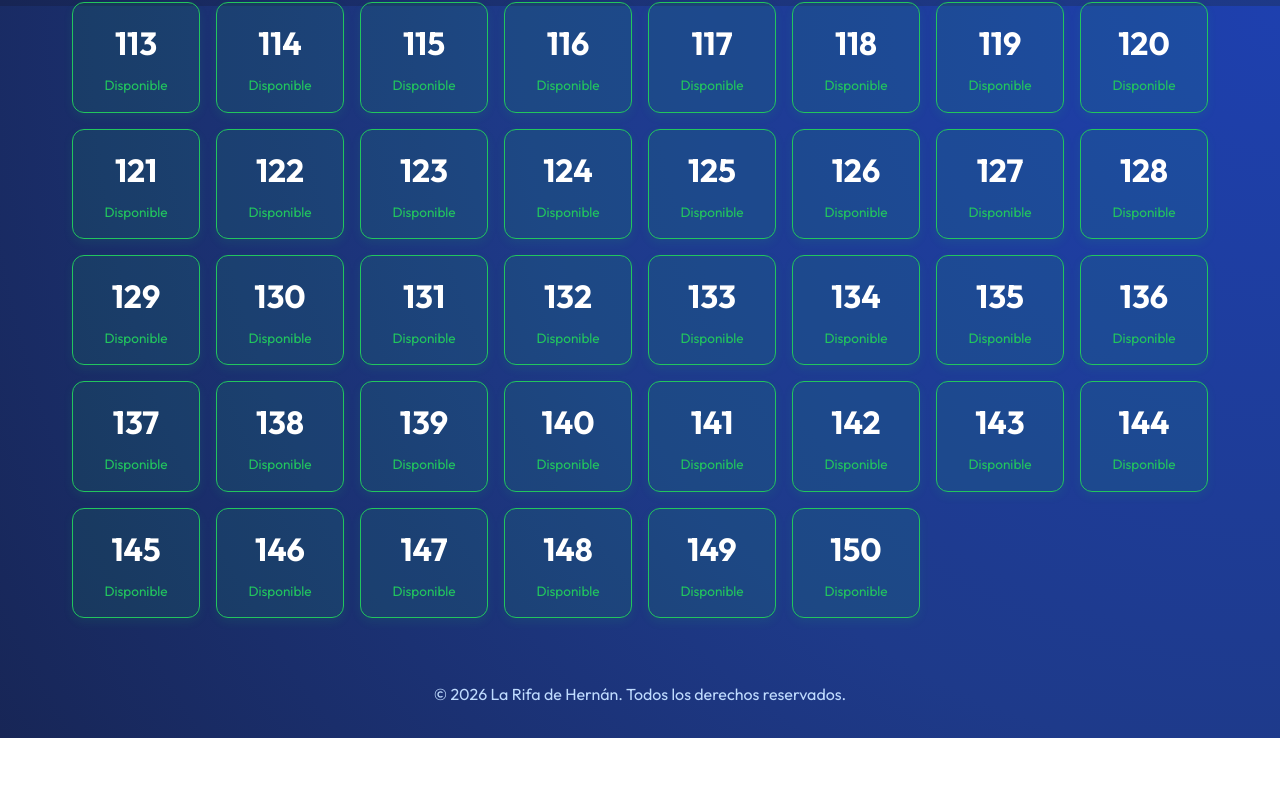
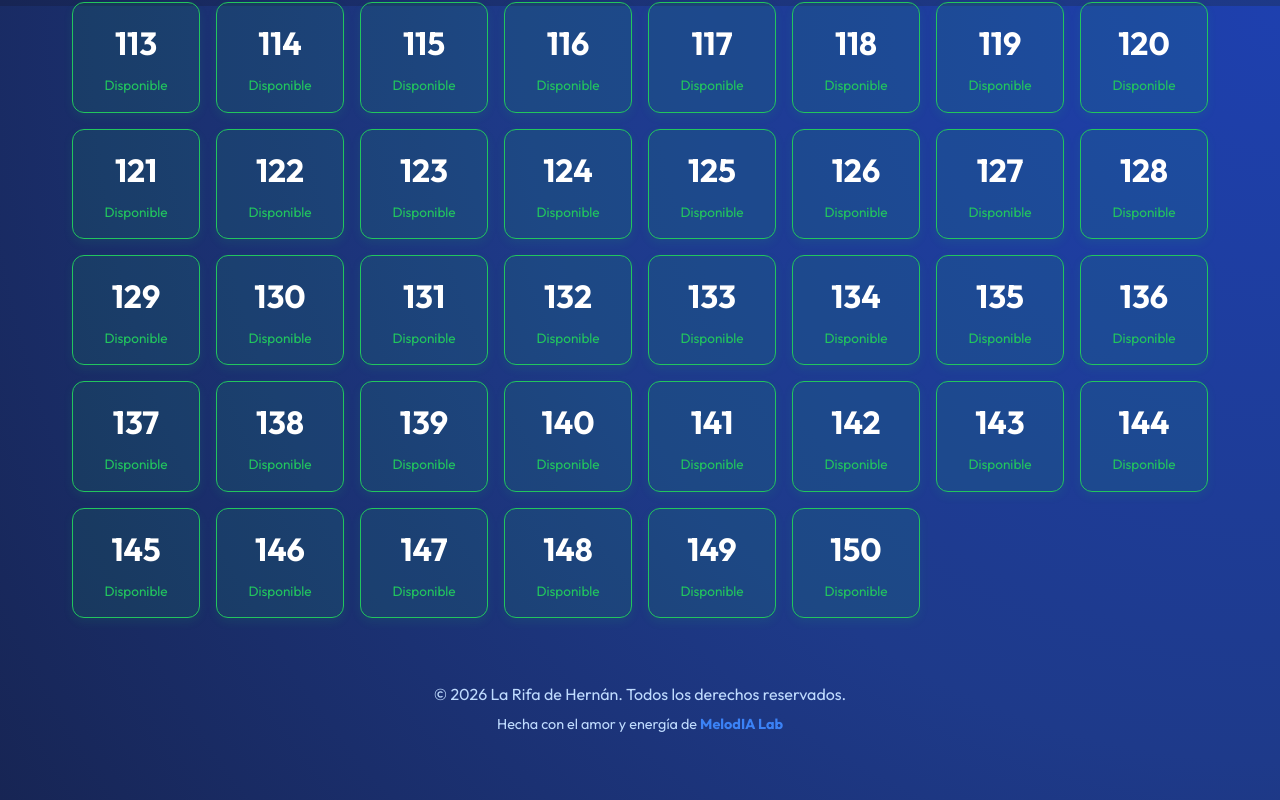
Before and after one commit to jfcosm/rifa-hernan-2026, a React (Vite) app: page / in a window 1280 px wide. Shown: the part 3194-3994 px from the top of the page. Before the commit the page ends 3932 px from the top, so only its background shows below. Built offline with nearby package versions, Linux system fonts and the light colour scheme.

Commit message:
feat: Add MelodIA Lab footer

```diff
--- a/src/App.tsx
+++ b/src/App.tsx
@@ -56,8 +56,14 @@ const PublicView = () => {
         <NumberGrid numbers={numbers} isAdmin={false} />
       </div>
 
-      <footer style={{ marginTop: '4rem', textAlign: 'center', color: 'var(--text-secondary)' }}>
+      <footer style={{ marginTop: '4rem', textAlign: 'center', color: 'var(--text-secondary)', paddingBottom: '2rem' }}>
         <p>© {new Date().getFullYear()} La Rifa de Hernán. Todos los derechos reservados.</p>
+        <p style={{ marginTop: '0.5rem', fontSize: '0.9rem' }}>
+          Hecha con el amor y energía de{' '}
+          <a href="https://www.melodialab.net" target="_blank" rel="noopener noreferrer" style={{ fontWeight: 'bold' }}>
+            MelodIA Lab
+          </a>
+        </p>
       </footer>
     </div>
   );
```
